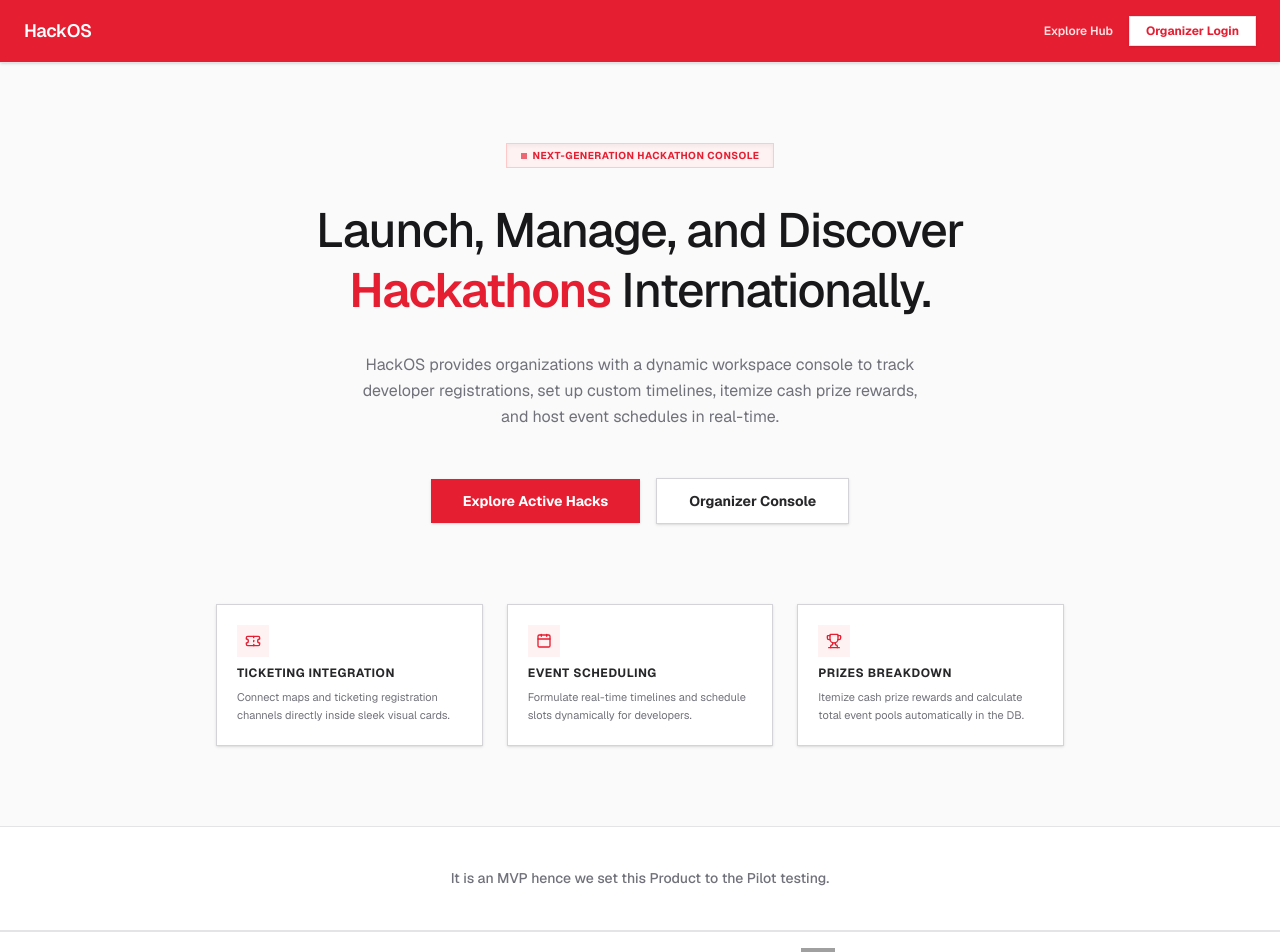
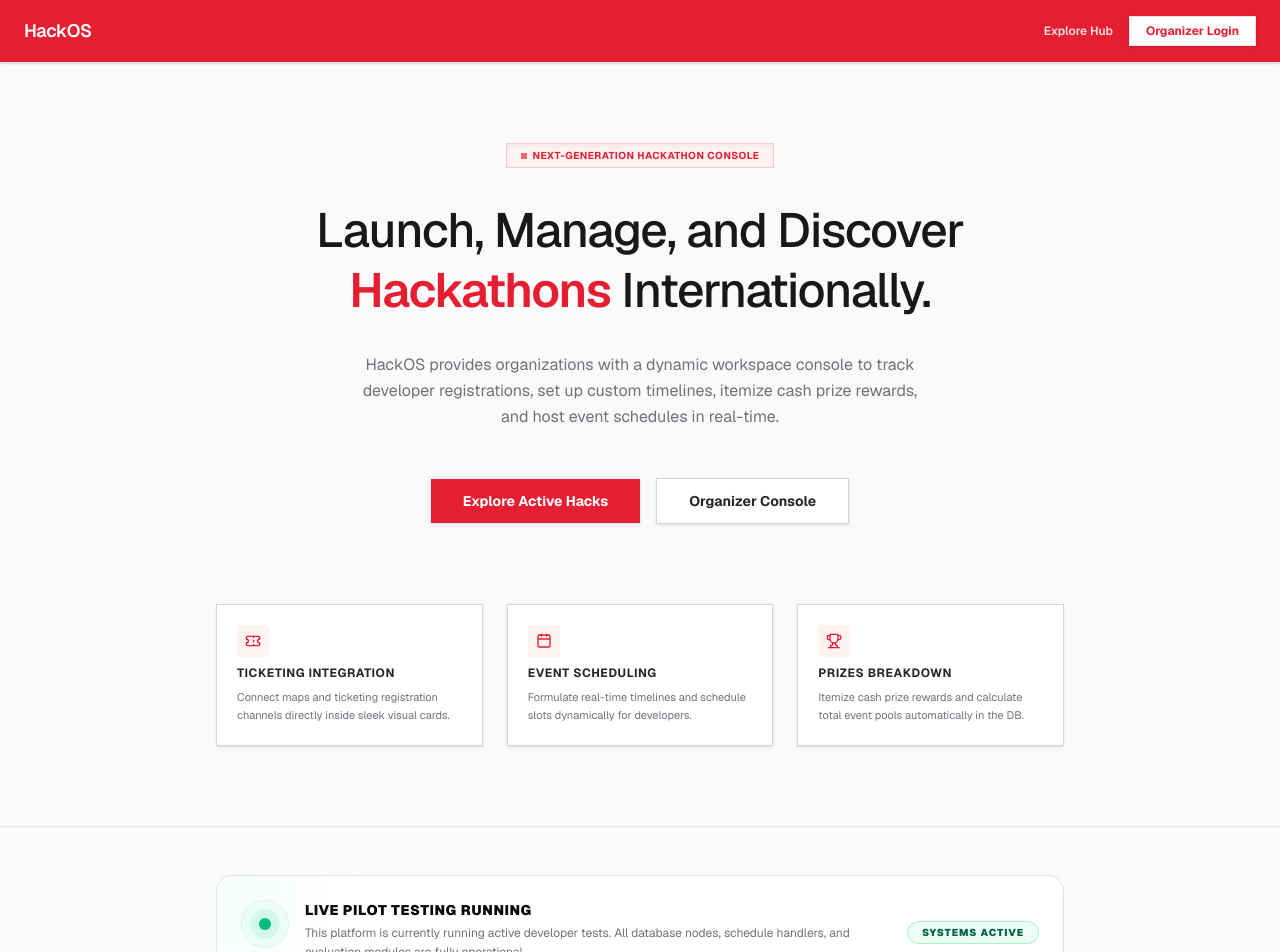
Before and after one commit to Techie-boop/HOS, a Next.js app: page / in a window 1280 px wide. Shown: the top 952 px of the page. Built offline with nearby package versions, Linux system fonts and the light colour scheme; grey boxes are pictures that could not be loaded.

Commit message:
style: redesign MVP pilot status section on main landing page into a glowing active status card

```diff
--- a/src/app/page.tsx
+++ b/src/app/page.tsx
@@ -96,11 +96,37 @@ export default async function Home() {
         </div>
       </main>
       {/* MVP Status Section */}
-      <section className="bg-white border-t border-b border-zinc-200 py-10 w-full shrink-0">
-        <div className="max-w-4xl mx-auto px-6 text-center">
-          <p className="text-zinc-500 text-xs md:text-sm font-medium leading-relaxed">
-            It is an MVP hence we set this Product to the Pilot testing.
-          </p>
+      <section className="py-12 w-full shrink-0 bg-zinc-50 border-t border-zinc-200">
+        <div className="max-w-4xl mx-auto px-6">
+          <div className="relative bg-white border border-zinc-200 p-6 rounded-2xl shadow-xs flex flex-col md:flex-row items-center justify-between gap-4 overflow-hidden group hover:border-[#E61E32]/20 transition-all duration-300">
+
+            {/* Subtle background gradient glow */}
+            <div className="absolute -top-12 -left-12 w-32 h-32 bg-emerald-500/5 rounded-full blur-2xl group-hover:bg-[#E61E32]/5 transition-all duration-300" />
+
+            <div className="flex flex-col sm:flex-row items-center sm:items-start gap-4 text-center sm:text-left relative z-10">
+              {/* Animated Glowing Dot Container */}
+              <div className="w-12 h-12 bg-emerald-50 text-emerald-600 rounded-full flex items-center justify-center shrink-0 border border-emerald-100 relative">
+                <span className="animate-ping absolute inline-flex h-4 w-4 rounded-full bg-emerald-400 opacity-75"></span>
+                <span className="relative inline-flex rounded-full h-3 w-3 bg-emerald-500"></span>
+              </div>
+
+              <div className="space-y-1">
+                <h4 className="text-sm font-black uppercase tracking-wider text-zinc-950">
+                  Live Pilot Testing Running
+                </h4>
+                <p className="text-xs text-zinc-500 font-normal leading-relaxed max-w-xl">
+                  This platform is currently running active developer tests. All database nodes, schedule handlers, and evaluation modules are fully operational.
+                </p>
+              </div>
+            </div>
+
+            {/* Quick status badge */}
+            <div className="shrink-0 relative z-10">
+              <span className="bg-emerald-50 text-emerald-800 border border-emerald-200 text-[10px] font-black uppercase tracking-widest px-3.5 py-1 rounded-full">
+                Systems Active
+              </span>
+            </div>
+          </div>
         </div>
       </section>
 
```
